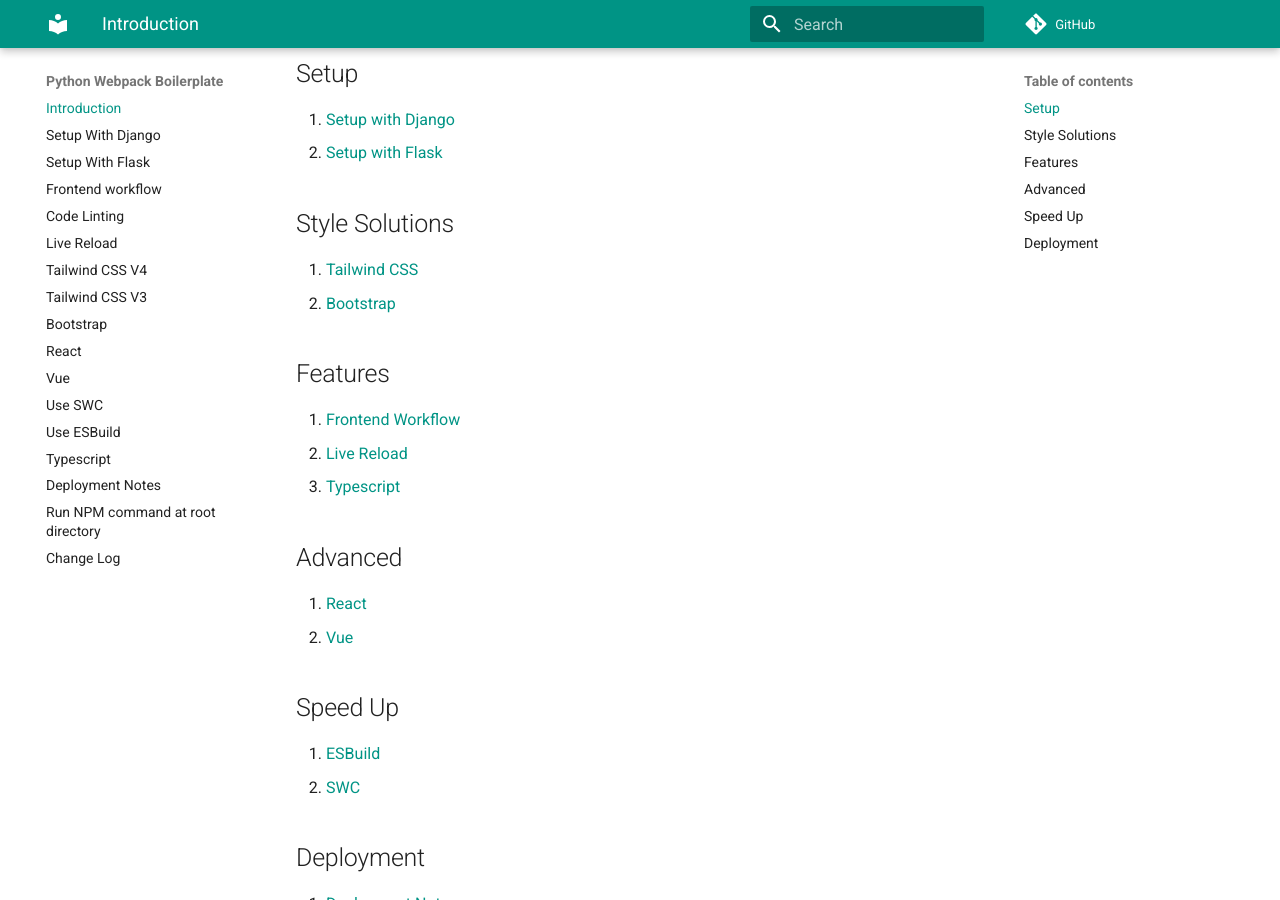
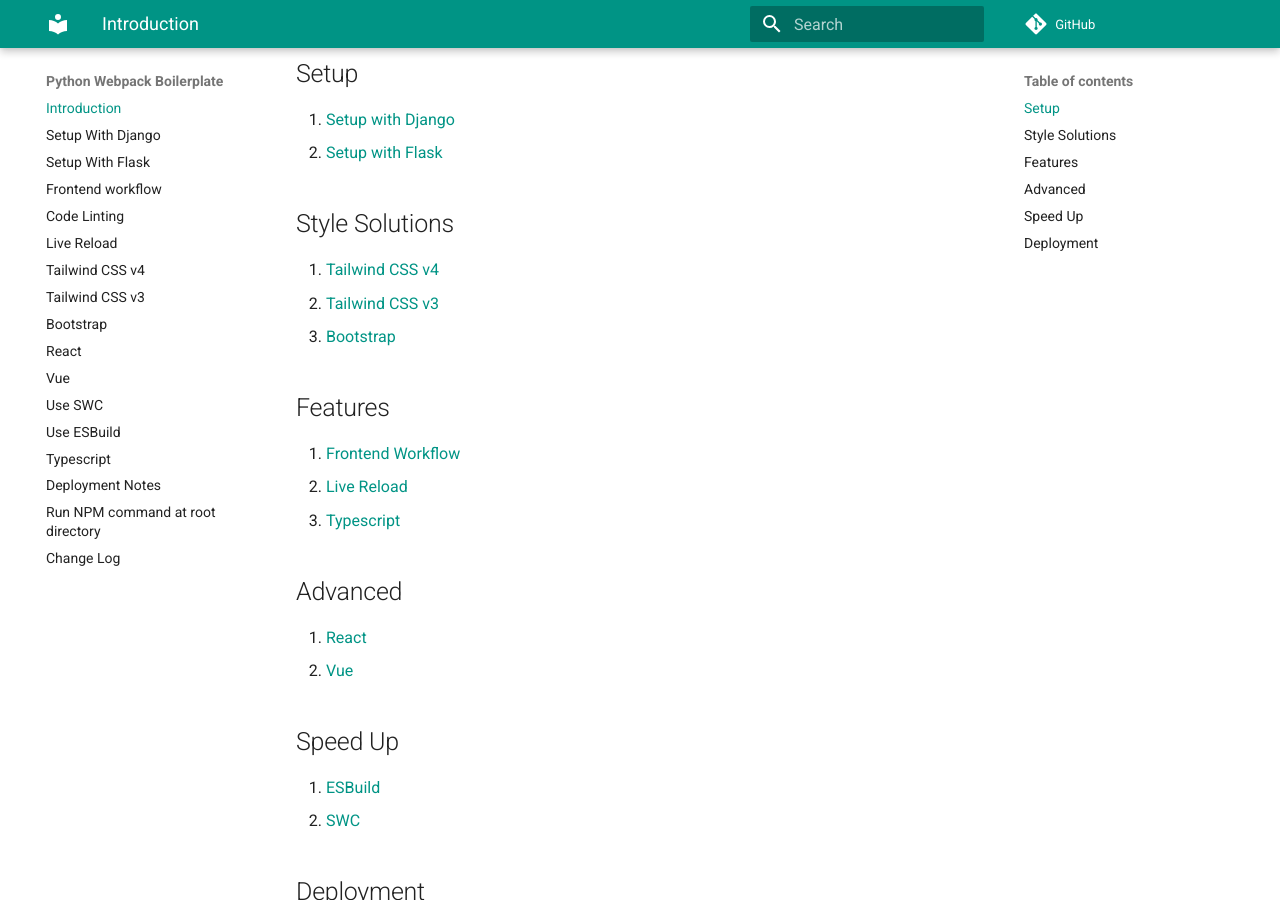
Before and after one commit to AccordBox/python-webpack-boilerplate, an MkDocs documentation site: the page built from docs/index.md, in a window 1280 px wide and 900 px high, scrolled down 511 px. Built offline with MkDocs 1.6.1 and Material for MkDocs 9.7.7, drawn with Linux system fonts in a browser that asks for light colours; comment, search, counter and statistics services are not loaded.

Commit message:
update doc

```diff
--- a/docs/index.md
+++ b/docs/index.md
@@ -9,8 +9,9 @@
 
 ## Style Solutions
 
-1. [Tailwind CSS](setup_with_tailwind.md)
-2. [Bootstrap](setup_with_bootstrap.md)
+1. [Tailwind CSS v4](setup_with_tailwind.md)
+2. [Tailwind CSS v3](setup_with_tailwind3.md)
+3. [Bootstrap](setup_with_bootstrap.md)
 
 ## Features
 
--- a/mkdocs.yml
+++ b/mkdocs.yml
@@ -20,8 +20,8 @@
   - Frontend workflow: frontend.md
   - Code Linting: linting.md
   - Live Reload: live_reload.md
-  - Tailwind CSS V4: setup_with_tailwind.md
-  - Tailwind CSS V3: setup_with_tailwind3.md
+  - Tailwind CSS v4: setup_with_tailwind.md
+  - Tailwind CSS v3: setup_with_tailwind3.md
   - Bootstrap: setup_with_bootstrap.md
   - React: react.md
   - Vue: vue.md
```
Also changed, not shown: CHANGELOG.md (+7 -0 lines), README.md (+7 -0 lines), docs/setup_with_tailwind.md (+2 -2 lines), docs/setup_with_tailwind3.md (+1 -1 lines).
